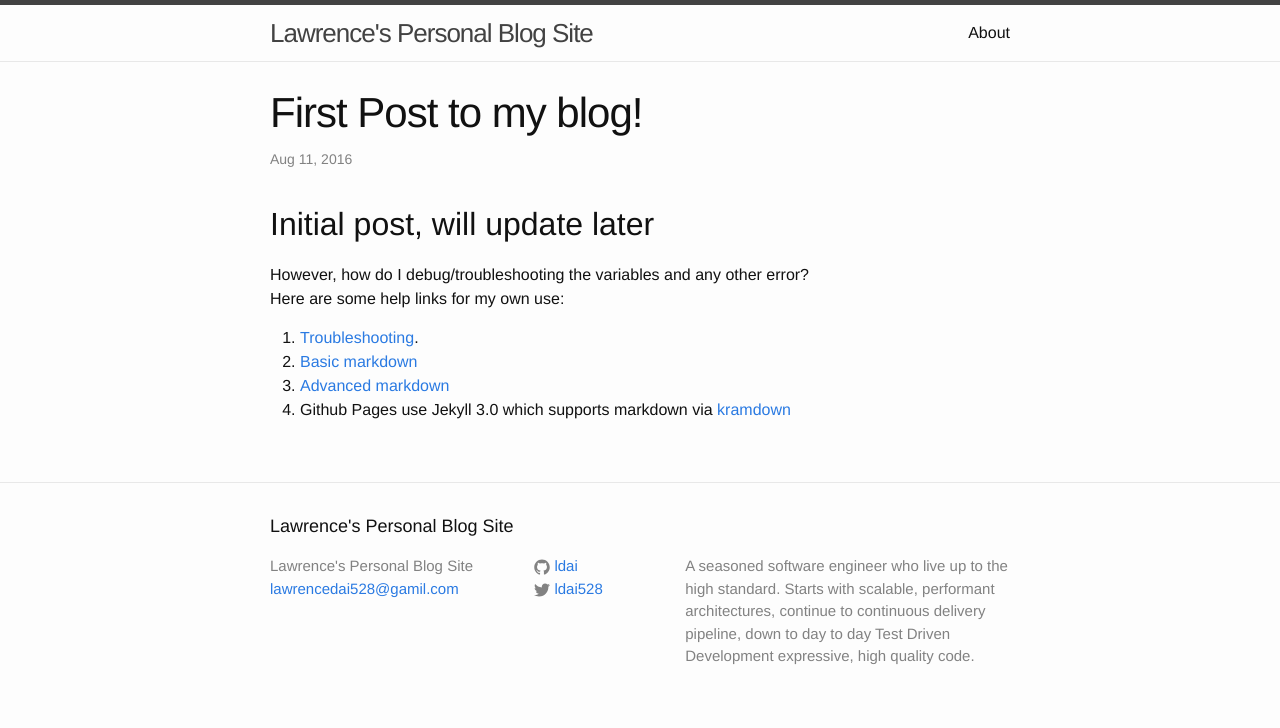
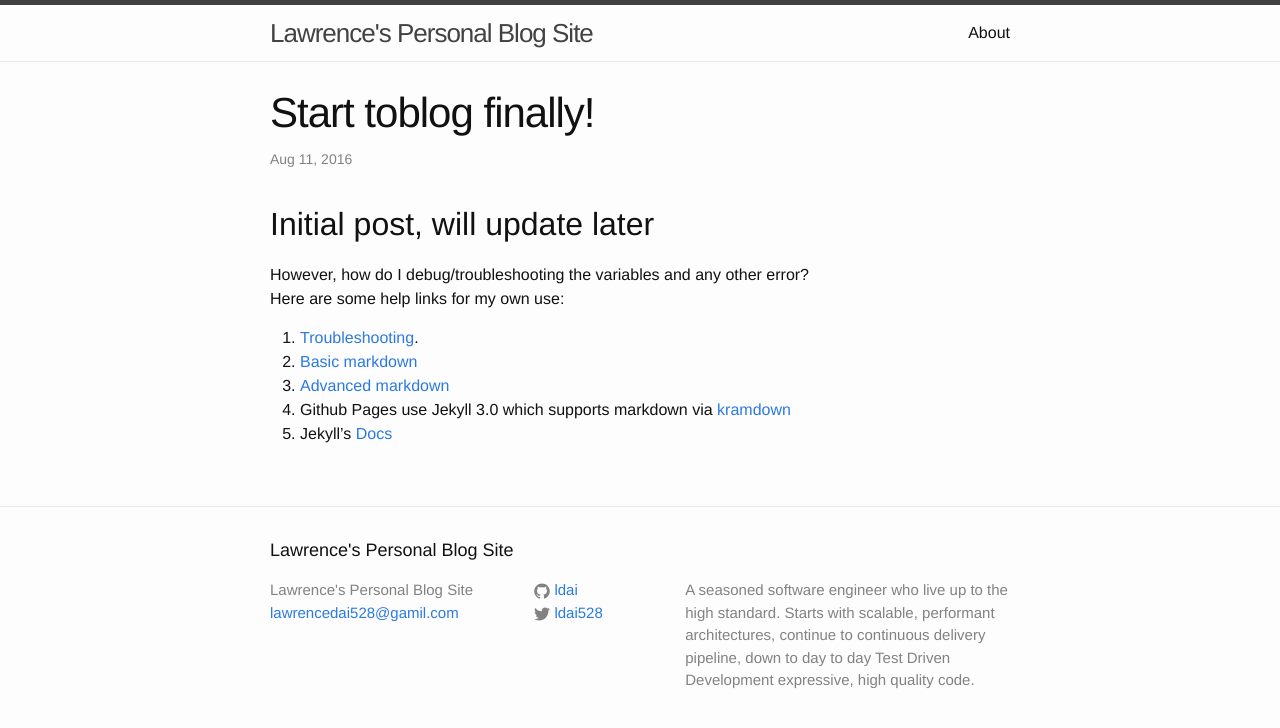
Before and after one commit to ldai/ldai.github.io, a Jekyll site: the page built from _posts/2016-08-11-first-post.markdown, in a window 1280 px wide. Shown: the top 728 px of the page. Built offline with Jekyll 4.4.1, drawn with Linux system fonts in a browser that asks for light colours.

Commit message:
addedjekyll documents:wq

```diff
--- a/_posts/2016-08-11-first-post.markdown
+++ b/_posts/2016-08-11-first-post.markdown
@@ -1,6 +1,6 @@
 ---
 layout: post
-title:  First Post to my blog!
+title:  Start toblog finally!
 categories: blog post
 ---
 ## Initial post, will update later
@@ -10,3 +10,4 @@ Here are some help links for my own use:
 2. [Basic markdown](https://help.github.com/articles/basic-writing-and-formatting-syntax/)
 3. [Advanced markdown](https://help.github.com/articles/basic-writing-and-formatting-syntax/)
 4. Github Pages use Jekyll 3.0 which supports markdown via [kramdown](http://kramdown.gettalong.org/quickref.html#quick-reference)
+5. Jekyll's [Docs](https://jekyllrb.com/docs/home/)
```
